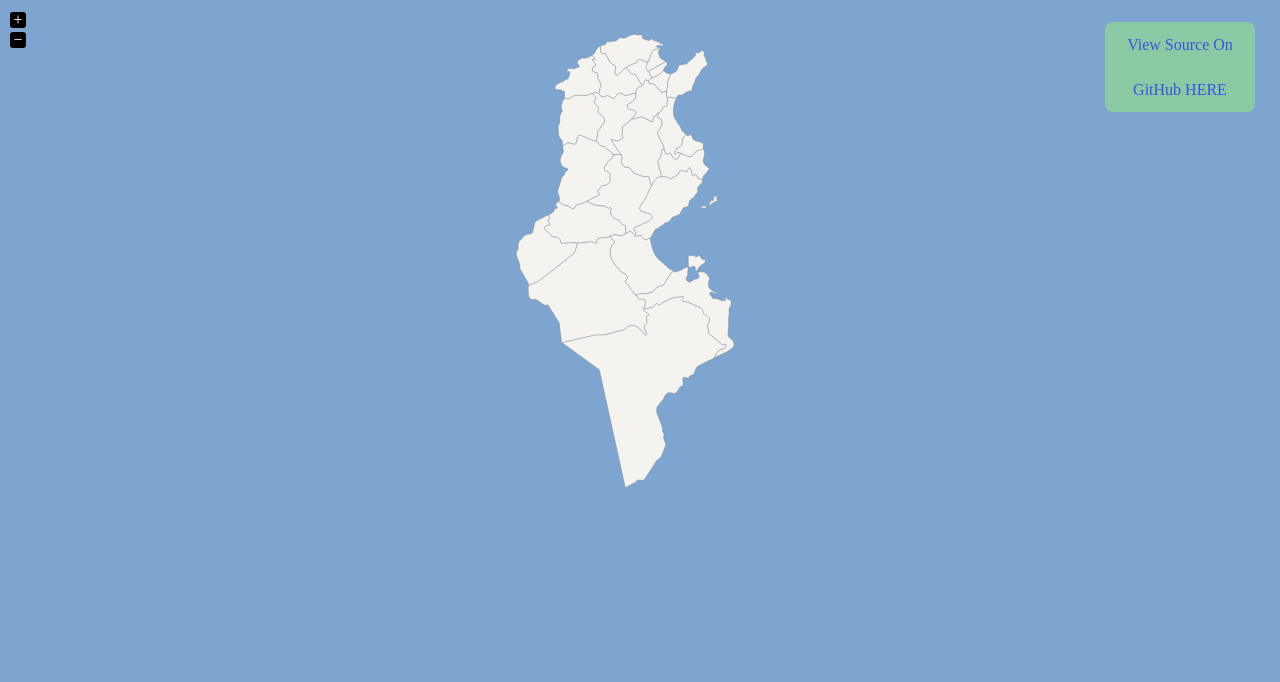
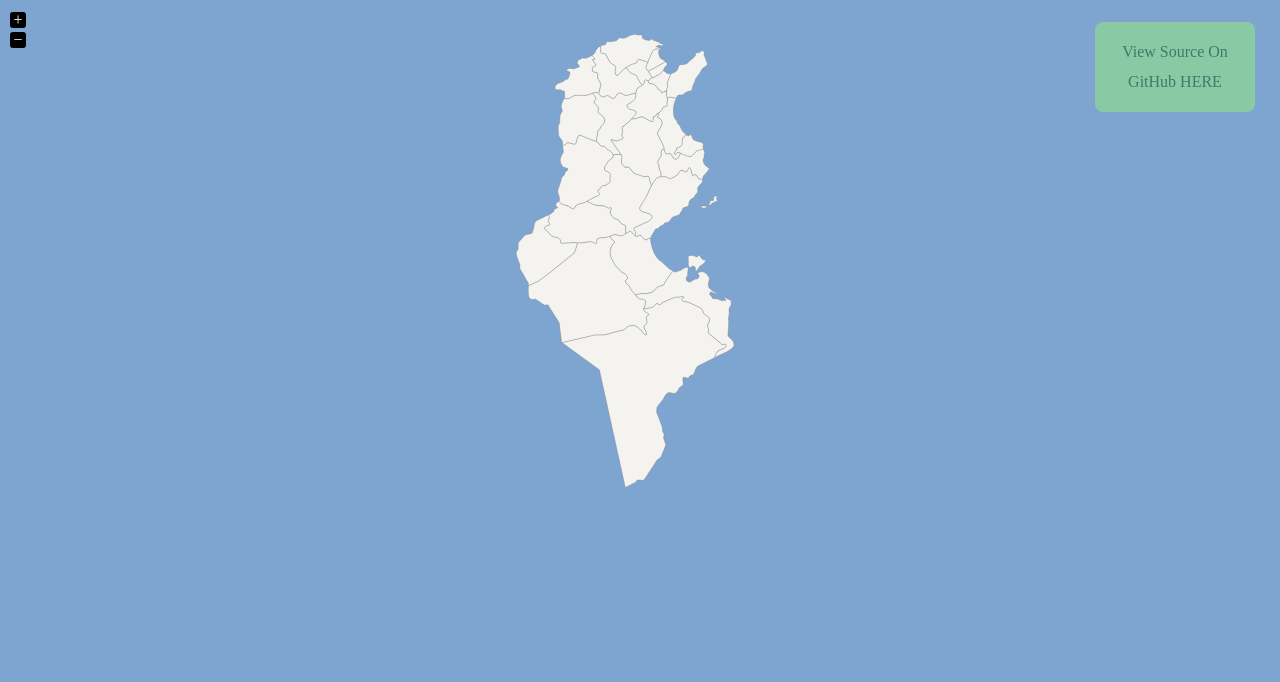
Before and after one commit to MedHossam/Tunisia-jQuery-Vector-MAP, a plain HTML site: page index.html in a window 1280 px wide. Shown: the part 53-735 px from the top of the page. Drawn offline with nearby package versions, Linux system fonts and the light colour scheme.

Commit message:
Updating index.html (View Source)

```diff
--- a/index.html
+++ b/index.html
@@ -50,21 +50,22 @@
 				border-radius: 2px;
 				vertical-align: middle;
 			}
-			div#goToGit {
-				cursor:pointer;
-				z-index: 999;
+			#goToGit {
 				background-color: #94EF7A;
+				text-decoration: none;
 				color: #095000;
+				width: 150px;
 				opacity: 0.5;
-				border-radius: 8px;
-				width: 150px;
-				line-height: 45px;
 				position: absolute;
 				right: 25px;
 				top: 75px;
+				cursor:pointer;
+				border-radius: 8px;
+				padding: 15px 5px;
+				z-index: 999;
 			}
-			div#goToGit:hover {opacity:1;}
-			div#goToGit a{ text-decoration: none; }
+			#goToGit:hover {opacity:1;}
+			#goToGit div { line-height:30px; }
 		</style>
 
 		<script src="http://ajax.googleapis.com/ajax/libs/jquery/1.7.2/jquery.min.js" type="text/javascript"></script>
@@ -110,7 +111,7 @@
 				 Tunisia jQuery Vector MAP</h2>
 			</header>
 
-			<div id="goToGit"><a href="https://github.com/MedHossam/Tunisia-jQuery-Vector-MAP">View Source On GitHub HERE</a></div>
+			<a id="goToGit" href="https://github.com/MedHossam/Tunisia-jQuery-Vector-MAP" target="_blank"><div>View Source On GitHub HERE</div></a>
 
 			<div id="jqvmap" style="width:100%;height:520px;"></div>
 
```
